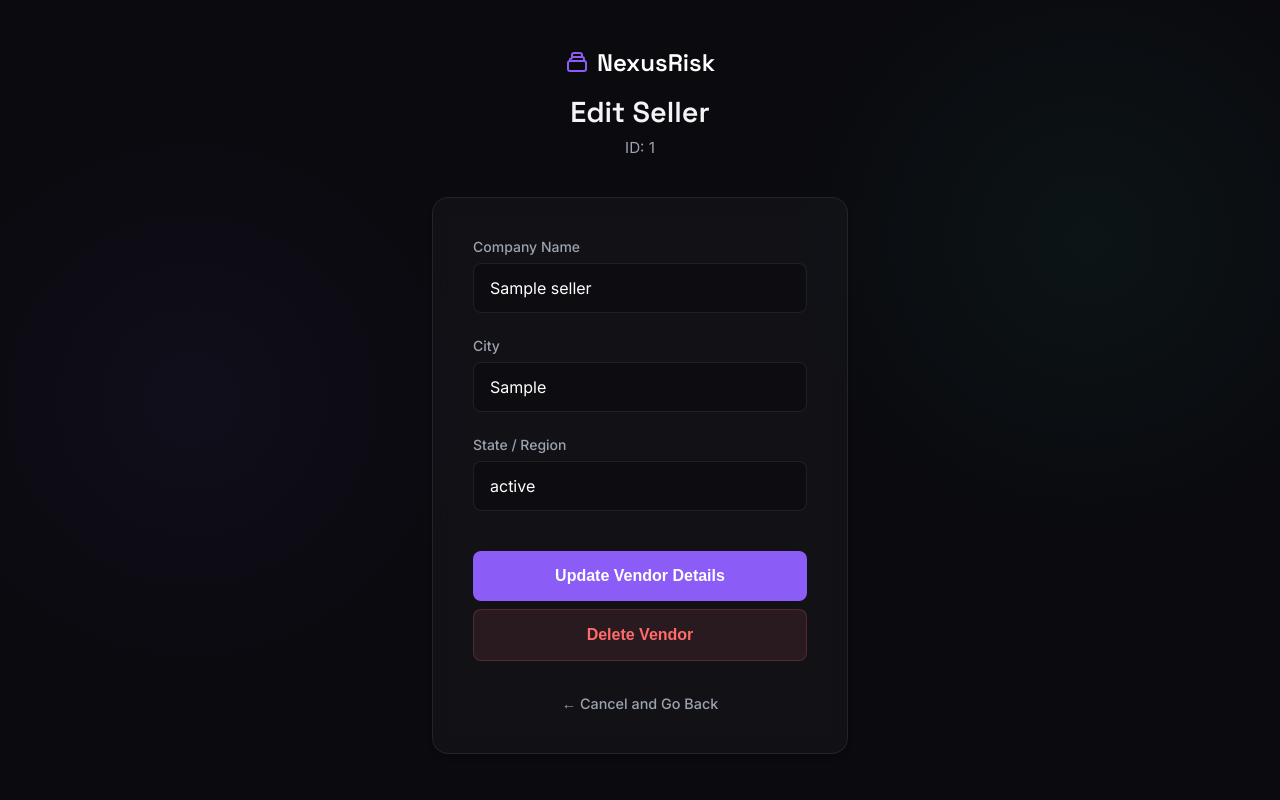
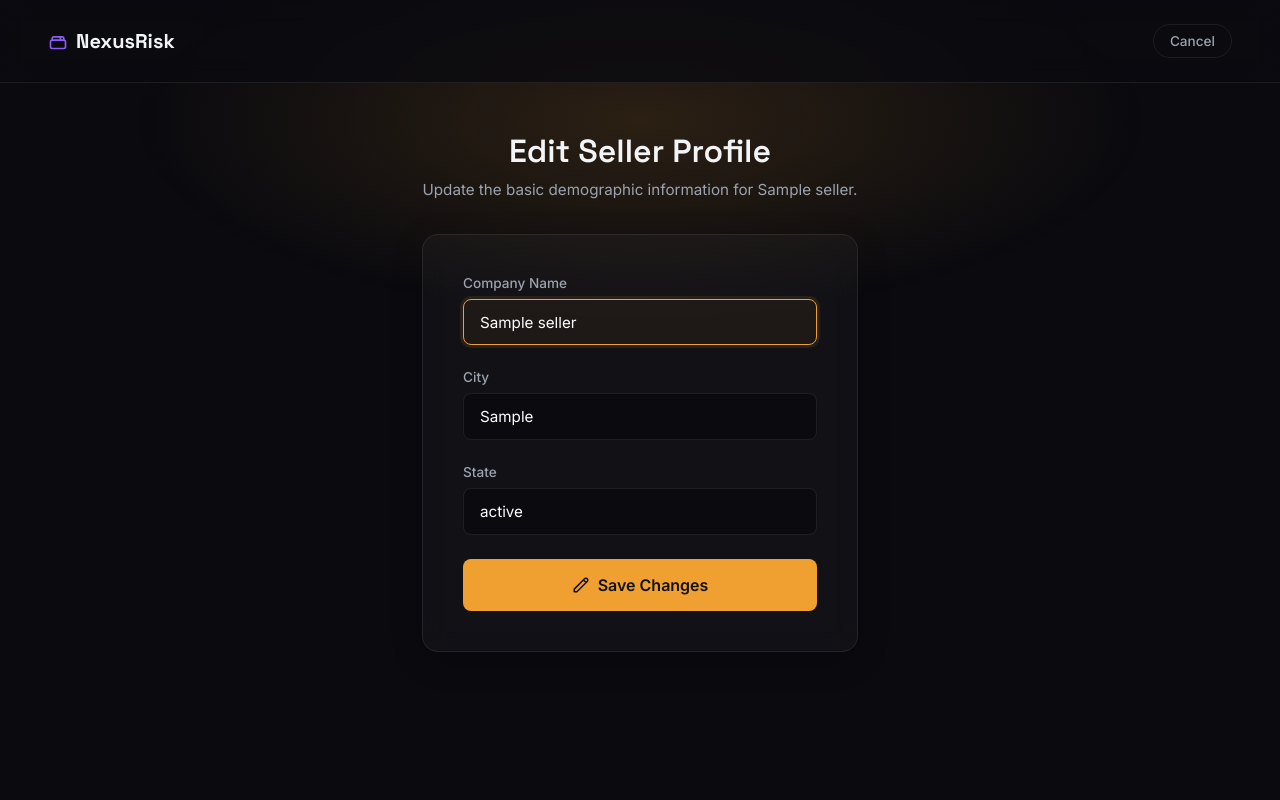
Before and after one commit to kunjpatel007-gif/supply-chain-scorer, a Flask app: template flask_webapp/templates/edit_seller.html in a window 1280 px wide. Run offline with Flask 3, Linux system fonts and the light colour scheme; the template is opened without the code that fills it: most values are stand-ins (such as "Sample title", 1, 10 or a date in 2020).

Commit message:
fixed cache problems

```diff
--- a/flask_webapp/templates/edit_seller.html
+++ b/flask_webapp/templates/edit_seller.html
@@ -4,7 +4,9 @@
     <meta charset="UTF-8">
     <meta name="viewport" content="width=device-width, initial-scale=1.0">
     <title>Edit Seller | NexusRisk</title>
-    <link href="https://fonts.googleapis.com/css2?family=Inter:wght@400;500;600&family=Space+Grotesk:wght@500;600&display=swap" rel="stylesheet">
+    <link rel="preconnect" href="https://fonts.googleapis.com">
+    <link rel="preconnect" href="https://fonts.gstatic.com" crossorigin>
+    <link href="https://fonts.googleapis.com/css2?family=Inter:wght@300;400;500;600&family=Space+Grotesk:wght@400;500;600;700&display=swap" rel="stylesheet">
     <style>
         :root {
             --bg-color: #0a0a0f;
@@ -14,9 +16,14 @@
             --text-muted: #9ca3af;
             --accent-blue: #8b5cf6;
             --danger: #ff6b6b;
+            --warning: #f0a030;
         }
 
-        * { box-sizing: border-box; margin: 0; padding: 0; }
+        * {
+            box-sizing: border-box;
+            margin: 0;
+            padding: 0;
+        }
 
         body {
             background-color: var(--bg-color);
@@ -24,61 +31,118 @@
             font-family: 'Inter', sans-serif;
             min-height: 100vh;
             display: flex;
-            align-items: center;
-            justify-content: center;
-            background-image:
-                radial-gradient(circle at 15% 50%, rgba(139, 92, 246, 0.05), transparent 25%),
-                radial-gradient(circle at 85% 30%, rgba(52, 211, 153, 0.05), transparent 25%);
+            flex-direction: column;
+            position: relative;
+            overflow-x: hidden;
+            animation: fadeIn 0.8s ease-out;
+            padding-bottom: 3rem;
         }
 
-        .container {
-            width: 100%;
-            max-width: 480px;
-            padding: 2rem;
+        body::before {
+            content: '';
+            position: fixed;
+            top: -10%;
+            left: 50%;
+            transform: translateX(-50%);
+            width: 80%;
+            height: 400px;
+            background: radial-gradient(ellipse at center, rgba(240, 160, 48, 0.15) 0%, rgba(10, 10, 15, 0) 70%);
+            z-index: -1;
+            pointer-events: none;
         }
 
-        .header {
-            text-align: center;
-            margin-bottom: 2.5rem;
+        @keyframes fadeIn {
+            from { opacity: 0; transform: translateY(10px); }
+            to { opacity: 1; transform: translateY(0); }
+        }
+
+        nav {
+            display: flex;
+            justify-content: space-between;
+            align-items: center;
+            padding: 1.5rem 3rem;
+            border-bottom: 1px solid var(--card-border);
+            background: rgba(10, 10, 15, 0.8);
+            backdrop-filter: blur(12px);
+            position: sticky;
+            top: 0;
+            z-index: 100;
         }
 
         .brand {
             font-family: 'Space Grotesk', sans-serif;
-            font-size: 1.5rem;
-            font-weight: 600;
-            color: white;
-            text-decoration: none;
-            display: inline-flex;
+            font-size: 1.25rem;
+            font-weight: 700;
+            display: flex;
             align-items: center;
             gap: 0.5rem;
-            margin-bottom: 1rem;
+            color: var(--text-main);
+            text-decoration: none;
         }
 
         .brand svg {
-            width: 24px;
-            height: 24px;
+            width: 20px;
+            height: 20px;
             color: var(--accent-blue);
         }
 
-        h2 {
+        .nav-actions {
+            display: flex;
+            gap: 1rem;
+            align-items: center;
+        }
+
+        .btn-outline {
+            background: transparent;
+            color: var(--text-muted);
+            border: 1px solid var(--card-border);
+            padding: 0.5rem 1rem;
+            border-radius: 20px;
+            font-size: 0.85rem;
+            font-weight: 500;
+            cursor: pointer;
+            text-decoration: none;
+            transition: all 0.2s;
+        }
+
+        .btn-outline:hover {
+            color: var(--text-main);
+            border-color: var(--text-muted);
+            background: rgba(255, 255, 255, 0.05);
+        }
+
+        main {
+            max-width: 500px;
+            margin: 3rem auto;
+            width: 100%;
+            padding: 0 2rem;
+        }
+
+        .page-header {
+            margin-bottom: 2rem;
+            text-align: center;
+        }
+
+        h1 {
             font-family: 'Space Grotesk', sans-serif;
-            font-size: 1.8rem;
             font-weight: 600;
+            font-size: 2rem;
             margin-bottom: 0.5rem;
         }
 
-        p.subtitle {
+        .subtitle {
             color: var(--text-muted);
             font-size: 0.95rem;
+            line-height: 1.5;
         }
 
-        .form-card {
+        .glass-card {
             background: var(--card-bg);
             border: 1px solid var(--card-border);
             border-radius: 16px;
             padding: 2.5rem;
-            backdrop-filter: blur(10px);
-            box-shadow: 0 4px 6px -1px rgba(0, 0, 0, 0.1), 0 2px 4px -1px rgba(0, 0, 0, 0.06);
+            backdrop-filter: blur(12px);
+            box-shadow: 0 8px 32px rgba(0, 0, 0, 0.2);
         }
 
         .form-group {
@@ -87,7 +151,7 @@
 
         label {
             display: block;
-            font-size: 0.875rem;
+            font-size: 0.85rem;
             font-weight: 500;
             color: var(--text-muted);
             margin-bottom: 0.5rem;
@@ -95,111 +159,94 @@
 
         input {
             width: 100%;
-            padding: 0.875rem 1rem;
-            background: rgba(0, 0, 0, 0.2);
+            background: rgba(0, 0, 0, 0.3);
             border: 1px solid var(--card-border);
             border-radius: 8px;
+            padding: 0.8rem 1rem;
             color: white;
             font-family: 'Inter', sans-serif;
-            font-size: 1rem;
-            transition: all 0.2s ease;
+            font-size: 0.95rem;
+            transition: all 0.2s;
         }
 
         input:focus {
             outline: none;
-            border-color: var(--accent-blue);
-            background: rgba(139, 92, 246, 0.05);
-            box-shadow: 0 0 0 3px rgba(139, 92, 246, 0.1);
+            border-color: var(--warning);
+            background: rgba(240, 160, 48, 0.05);
+            box-shadow: 0 0 0 3px rgba(240, 160, 48, 0.1);
         }
 
-        button {
+        .btn-primary {
             width: 100%;
+            background: var(--warning);
+            color: #111;
+            border: none;
             padding: 1rem;
-            background: var(--accent-blue);
-            color: white;
-            border: none;
             border-radius: 8px;
             font-size: 1rem;
             font-weight: 600;
+            font-family: 'Inter', sans-serif;
             cursor: pointer;
-            transition: all 0.2s ease;
+            transition: all 0.2s;
             margin-top: 1rem;
+            display: flex;
+            justify-content: center;
+            align-items: center;
+            gap: 0.5rem;
         }
 
-        button:hover {
-            background: #7c3aed;
+        .btn-primary:hover {
+            background: #f5b041;
             transform: translateY(-1px);
         }
 
-        button.delete-btn {
-            background: rgba(255, 107, 107, 0.1);
-            color: var(--danger);
-            border: 1px solid rgba(255, 107, 107, 0.2);
-            margin-top: 0.5rem;
+        .btn-primary svg {
+            width: 18px;
+            height: 18px;
         }
 
-        button.delete-btn:hover {
-            background: rgba(255, 107, 107, 0.2);
-            border-color: rgba(255, 107, 107, 0.4);
-        }
-
-        .actions {
-            margin-top: 2rem;
-            text-align: center;
-        }
-
-        .cancel-link {
-            color: var(--text-muted);
-            text-decoration: none;
-            font-size: 0.9rem;
-            font-weight: 500;
-            transition: color 0.2s ease;
-        }
-
-        .cancel-link:hover {
-            color: white;
-        }
     </style>
 </head>
 <body>
-    <div class="container">
-        <div class="header">
-            <a href="{{ url_for('dashboard.index') }}" class="brand">
-                <svg fill="none" stroke="currentColor" viewBox="0 0 24 24"><path stroke-linecap="round" stroke-linejoin="round" stroke-width="2" d="M19 11H5m14 0a2 2 0 012 2v6a2 2 0 01-2 2H5a2 2 0 01-2-2v-6a2 2 0 012-2m14 0V9a2 2 0 00-2-2M5 11V9a2 2 0 002-2m0 0V5a2 2 0 012-2h6a2 2 0 012 2v2M7 7h10"></path></svg>
-                NexusRisk
-            </a>
-            <h2>Edit Seller</h2>
-            <p class="subtitle">ID: {{ seller_id }}</p>
+    <nav>
+        <div class="brand">
+            <svg fill="none" stroke="currentColor" viewBox="0 0 24 24"><path stroke-linecap="round" stroke-linejoin="round" stroke-width="2" d="M19 11H5m14 0a2 2 0 012 2v6a2 2 0 01-2 2H5a2 2 0 01-2-2v-6a2 2 0 012-2m14 0V9a2 2 0 00-2-2M5 11V9a2 2 0 012-2h6a2 2 0 012 2v2M7 7h10"></path></svg>
+            NexusRisk
+        </div>
+        <div class="nav-actions">
+            <a href="{{ url_for('sellers.seller', seller_id=seller_id) }}" class="btn-outline">Cancel</a>
+        </div>
+    </nav>
+
+    <main>
+        <div class="page-header">
+            <h1>Edit Seller Profile</h1>
+            <p class="subtitle">Update the basic demographic information for {{ seller.sellerName }}.</p>
         </div>
 
-        <div class="form-card">
-            <form method="POST" action="{{ url_for('sellers.edit_seller', seller_id=seller_id) }}">
+        <div class="glass-card">
+            <form method="POST">
                 <div class="form-group">
                     <label>Company Name</label>
-                    <input type="text" name="name" value="{{ seller.get('SellerName', '') }}" required>
+                    <input type="text" name="name" value="{{ seller.sellerName }}" required autofocus>
                 </div>
 
                 <div class="form-group">
                     <label>City</label>
-                    <input type="text" name="city" value="{{ seller.get('SellerCity', '') }}" required>
+                    <input type="text" name="city" value="{{ seller.sellerCity }}">
                 </div>
 
                 <div class="form-group">
-                    <label>State / Region</label>
-                    <input type="text" name="state" value="{{ seller.get('SellerState', '') }}" required>
+                    <label>State</label>
+                    <input type="text" name="state" value="{{ seller.sellerState }}">
                 </div>
 
-                <button type="submit">Update Vendor Details</button>
+                <button type="submit" class="btn-primary">
+                    <svg fill="none" stroke="currentColor" viewBox="0 0 24 24"><path stroke-linecap="round" stroke-linejoin="round" stroke-width="2" d="M15.232 5.232l3.536 3.536m-2.036-5.036a2.5 2.5 0 113.536 3.536L6.5 21.036H3v-3.572L16.732 3.732z"></path></svg>
+                    Save Changes
+                </button>
             </form>
-
-            <form method="POST" action="{{ url_for('sellers.delete_seller', seller_id=seller_id) }}" onsubmit="return confirm('Are you sure you want to completely remove this seller?');">
-                <button type="submit" class="delete-btn">Delete Vendor</button>
-            </form>
-
-            <div class="actions">
-                <a href="{{ url_for('sellers.seller', seller_id=seller_id) }}" class="cancel-link">← Cancel and Go Back</a>
-            </div>
         </div>
-    </div>
+    </main>
 </body>
 </html>
```
Also changed, not shown: backend/routes/dashboard.py (+4 -10 lines), 1 other file.
